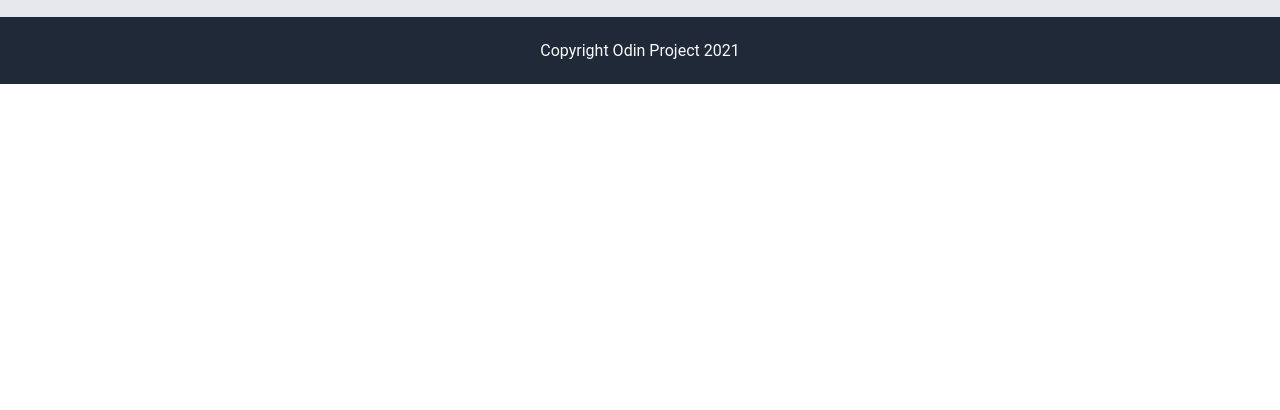
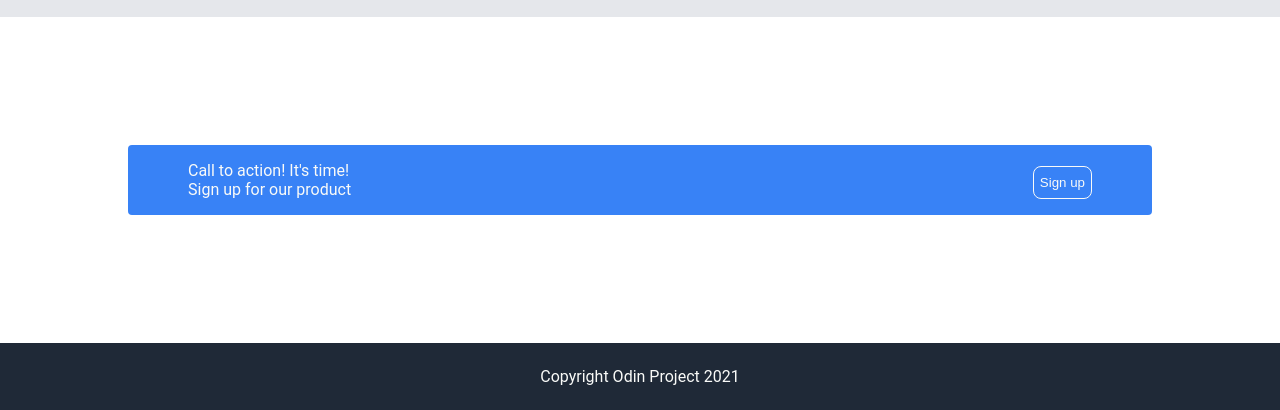
Before and after one commit to IlhamF4/landing-page, a plain HTML site: page index.html in a window 1280 px wide. Shown: the part 606-1016 px from the top of the page. Before the commit the page ends 800 px from the top, so only its background shows below. Drawn offline with Linux system fonts and the light colour scheme.

Commit message:
Add section for cta box

```diff
--- a/index.css
+++ b/index.css
@@ -14,7 +14,8 @@ body {
 .header, ul, .hero-container,
 .content-container, .footer,
 .information-container, .card-container,
-.card, .quote-container, .quote-card{
+.card, .quote-container, .quote-card,
+.cta-box, .cta-container{
   display: flex;
 }
 
@@ -133,6 +134,25 @@ button {
   margin-left: auto;
 }
 
+.cta-box {
+  margin: 10vw;
+  box-sizing: border-box;
+  justify-content: center;
+  padding: 16px 60px;
+  justify-content: space-between;
+  background-color: #3882f6;
+  border-radius: 4px;
+}
+
+.cta-container {
+  flex-direction: column;
+  color: #f9faf8;
+}
+
+.cta-box button{
+  border: 1px solid #f9faf8
+}
+
 .footer {
   justify-content: center;
   align-items: center;
--- a/index.html
+++ b/index.html
@@ -58,6 +58,13 @@
         <div class="quote-author"> -Thor, God of Thunder</div>
       </div>
     </div>
+    <div class="cta-box">
+      <div class="cta-container">
+        <div class="cta-title">Call to action! It's time!</div>
+        <div class="cta-subtext">Sign up for our product</div>
+      </div>
+      <button>Sign up</button>
+    </div>
   </div>
 <div class="footer">Copyright Odin Project 2021</div>
 </body>
```
